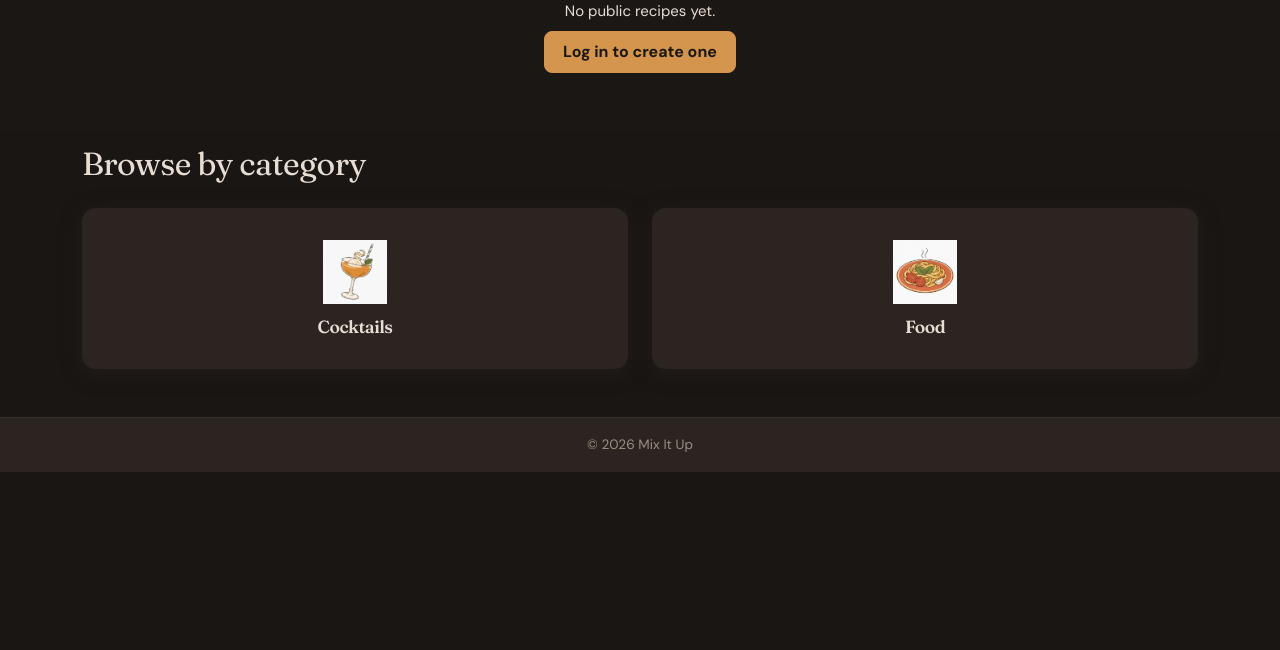
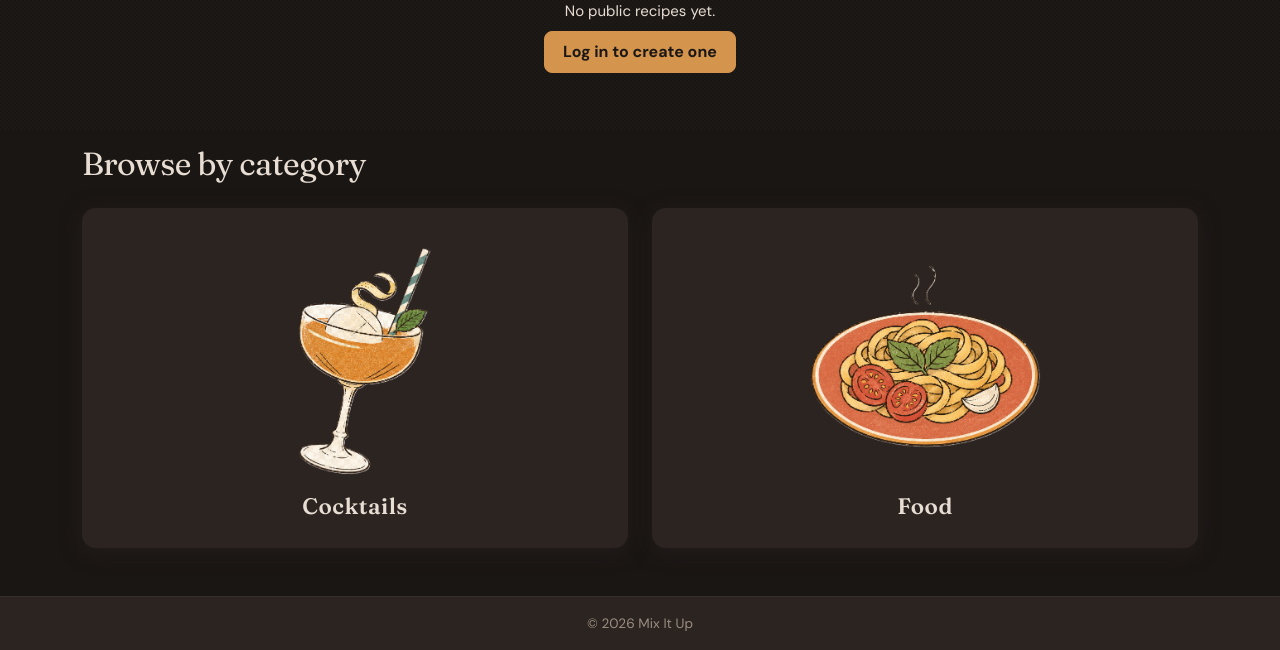
Before and after one commit to mangomaza/CITS5505-Group-Project, a Flask app: page / in a window 1280 px wide. Shown: the part 670-1320 px from the top of the page. Before the commit the page ends 1142 px from the top, so only its background shows below. Run offline with Flask 3, Linux system fonts and the light colour scheme; data that the repository does not hold is empty; some libraries are stand-ins or nearby versions.

Commit message:
polish login, larger category cards, draw card cassette backs

```diff
--- a/app/static/css/index.css
+++ b/app/static/css/index.css
@@ -61,11 +61,16 @@
 .category-card {
   background-color: var(--mix-card);
   border-radius: var(--mix-radius);
-  padding: 32px 24px;
+  padding: 24px 20px 28px;
   text-align: center;
   box-shadow: var(--mix-shadow);
   transition: transform 250ms ease-out, box-shadow 250ms ease-out;
   cursor: pointer;
+  display: flex;
+  flex-direction: column;
+  align-items: center;
+  justify-content: space-between;
+  min-height: 340px;
 }
 
 .category-card:hover {
@@ -74,15 +79,19 @@
 }
 
 .category-card i {
-  font-size: 2.4rem;
-  margin-bottom: 12px;
+  font-size: 6rem;
   display: block;
+  flex: 1 1 auto;
+  display: flex;
+  align-items: center;
+  justify-content: center;
 }
 
 .category-card h3 {
-  font-size: 1.1rem;
+  font-size: 1.4rem;
   font-weight: 600;
   margin: 0;
+  letter-spacing: 0.5px;
 }
 
 .category-cocktail i { color: var(--mix-secondary); }
@@ -90,9 +99,11 @@
 
 .category-card-icon {
   display: block;
-  margin: 0 auto 12px;
-  height: 64px;
+  margin: 0 auto;
+  flex: 1 1 auto;
+  max-height: 260px;
   width: auto;
+  max-width: 100%;
   object-fit: contain;
 }
 
--- a/app/static/css/style.css
+++ b/app/static/css/style.css
@@ -802,18 +802,29 @@ body.mix-modal-open {
   flex-direction: column;
 }
 
-/* Cassette cardback (G3 placeholder until PNG drops in). */
+/* Cassette cardback: rotated cassette art per side, with MIX TAPE label on top. */
 .draw-card-back {
-  background:
-    repeating-linear-gradient(
-      135deg,
-      var(--mix-card-elevated) 0 18px,
-      var(--mix-card) 18px 36px
-    );
+  background-color: var(--mix-card);
   border: 2px solid var(--mix-accent);
   align-items: center;
   justify-content: center;
   box-shadow: var(--mix-shadow);
+  overflow: hidden;
+}
+
+.draw-card-back-cassette {
+  position: absolute;
+  top: 50%;
+  left: 50%;
+  height: 100%;
+  width: auto;
+  transform: translate(-50%, -50%) rotate(-90deg);
+  pointer-events: none;
+  user-select: none;
+}
+
+.draw-card[data-side="b"] .draw-card-back-cassette {
+  transform: translate(-50%, -50%) rotate(90deg);
 }
 
 .draw-card-back::before {
@@ -822,9 +833,12 @@ body.mix-modal-open {
   inset: 24px;
   border: 1px dashed rgba(212, 148, 76, 0.4);
   border-radius: 10px;
+  z-index: 1;
 }
 
 .draw-card-back-label {
+  position: relative;
+  z-index: 2;
   font-family: var(--mix-font-mono);
   font-size: 1.1rem;
   letter-spacing: 0.4em;
--- a/app/templates/_random_draw.html
+++ b/app/templates/_random_draw.html
@@ -19,6 +19,10 @@
       {% for side in ['a', 'b'] %}
       <article class="draw-card face-down" data-side="{{ side }}" aria-busy="false">
         <div class="draw-card-back" aria-hidden="true">
+          <img class="draw-card-back-cassette"
+               src="{{ url_for('static', filename='images/placeholders/cassette-' ~ ('cocktail' if side == 'a' else 'food') ~ '.png') }}"
+               alt=""
+               onerror="this.style.display='none'">
           <span class="draw-card-back-label">MIX TAPE</span>
         </div>
 
--- a/app/templates/login.html
+++ b/app/templates/login.html
@@ -3,7 +3,6 @@
 {% block title %}Login &mdash; Mix It Up{% endblock %}
 
 {% block content %}
-# TO DO
 <main class="container my-5">
   <div class="row justify-content-center">
     <div class="col-md-5 col-lg-4">
```
Also changed, not shown: app/static/images/category-cocktails.png, app/static/images/category-food.png.
